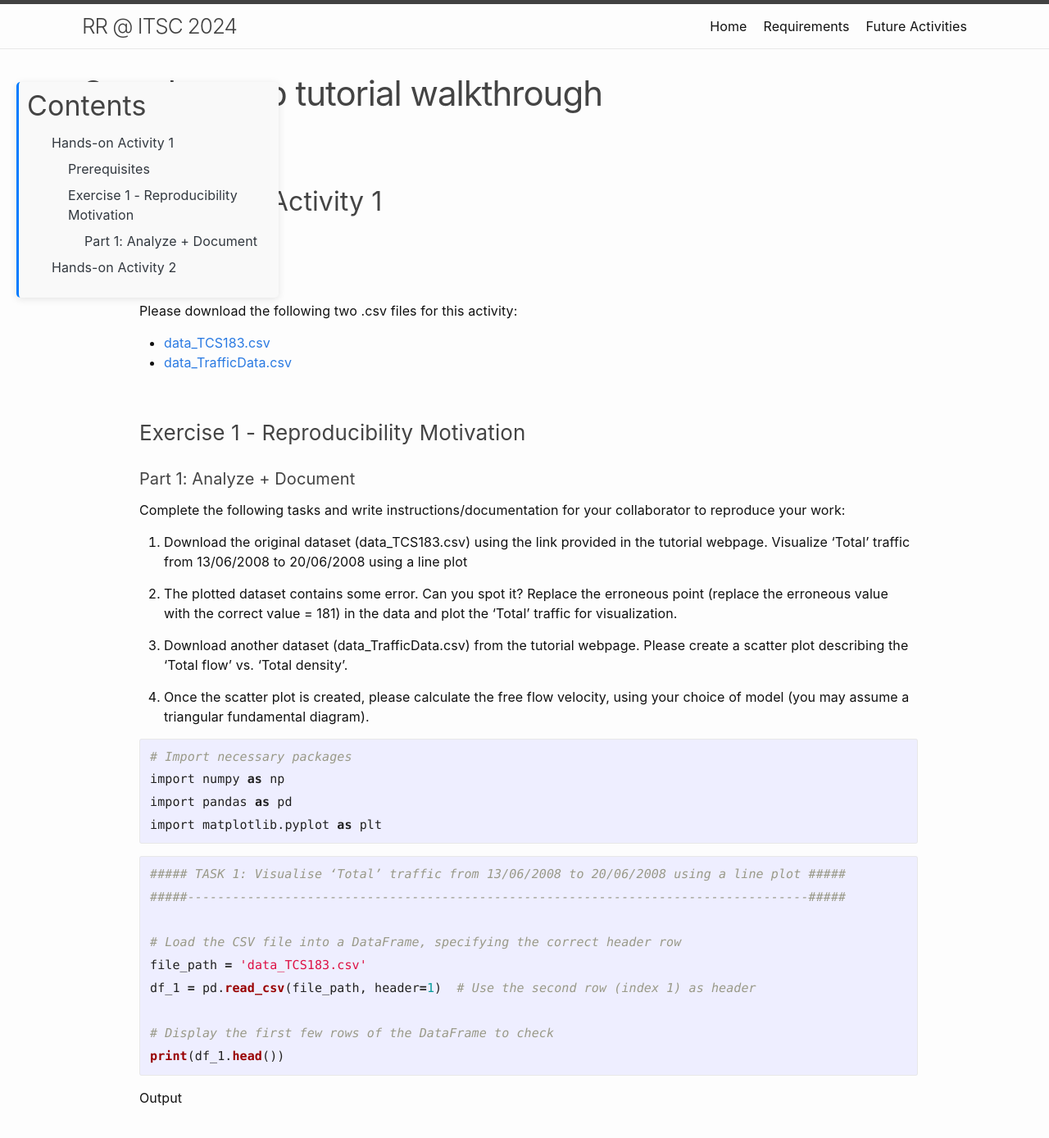
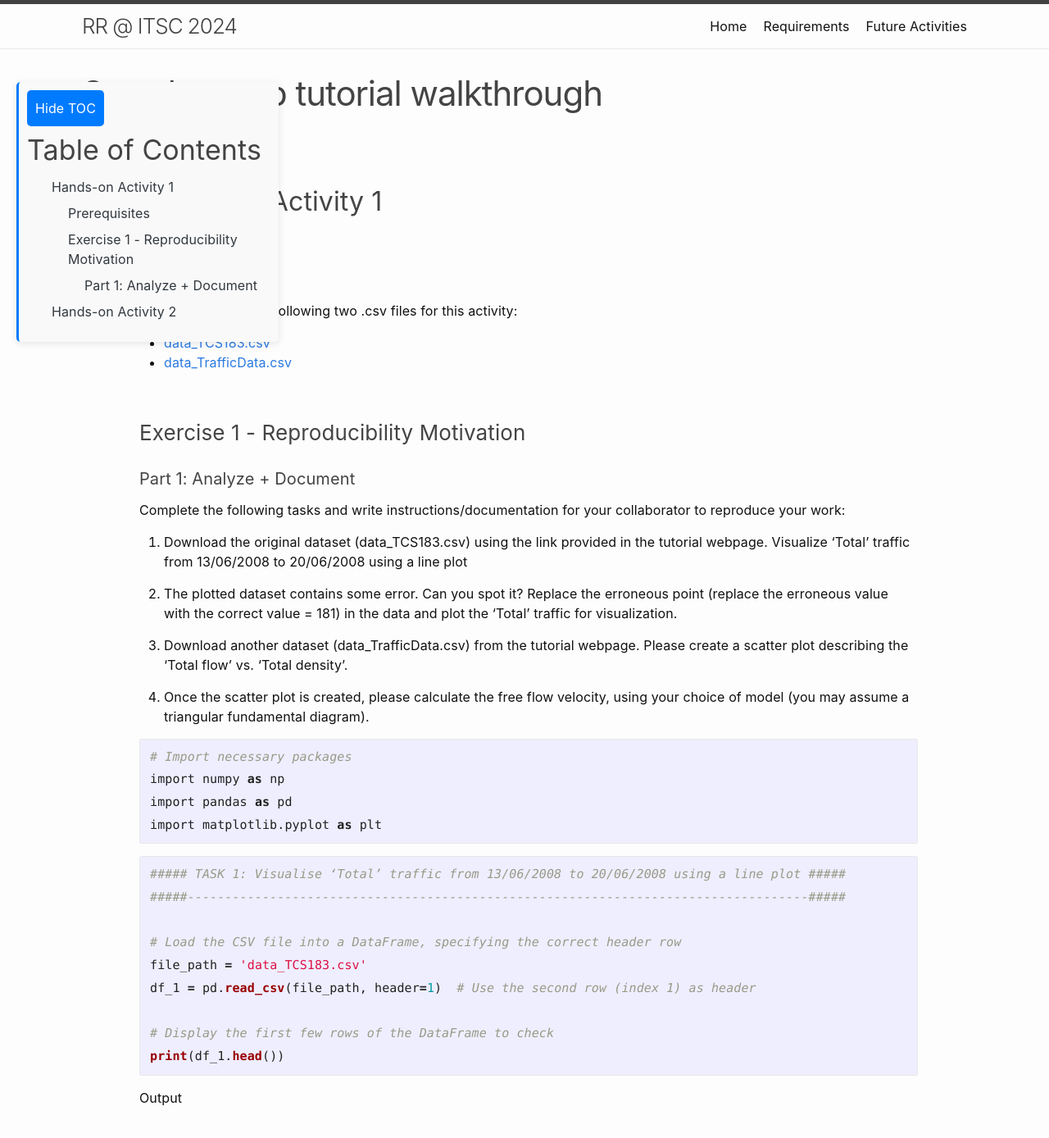
Before and after one commit to RRinTransportation/itsc24-rr-tutorial, a Jekyll site: the page built from step-by-step.md, in a window 1280 px wide and 1400 px high. Shown: the top 1388 px of the window at 82% size. Built offline with Jekyll 4.4.1, drawn with Linux system fonts in a browser that asks for light colours.

Commit message:
Add a button

```diff
--- a/_layouts/post.html
+++ b/_layouts/post.html
@@ -10,6 +10,8 @@ layout: default
 
     <!-- Link to your custom post.css file -->
     <link rel="stylesheet" href="{{ "/assets/css/post.css" | relative_url }}">
+
+    <!-- If you have any other stylesheets like main.css, they should also be linked here -->
 </head>
 <body>
 <article class="post h-entry" itemscope itemtype="http://schema.org/BlogPosting">
@@ -39,10 +41,11 @@ layout: default
 
   <!-- New container for content and TOC sidebar -->
   <div class="post-container">
-    <!-- Sidebar TOC -->
-    <aside class="toc-sidebar active"> <!-- Initially visible -->
-      <nav>
-        <h3>Contents</h3>
+    <!-- Sidebar TOC with a toggle button -->
+    <aside class="toc-sidebar">
+      <button id="toc-toggle" class="toc-toggle">Hide TOC</button> <!-- Add button to toggle TOC -->
+      <nav id="toc-container">
+        <h3>Table of Contents</h3>
         <ul id="toc">
           <!-- This will be populated by JavaScript -->
         </ul>
@@ -61,9 +64,6 @@ layout: default
 
   <a class="u-url" href="{{ page.url | relative_url }}" hidden></a>
 </article>
-
-<!-- Toggle Button for TOC -->
-<button class="toc-toggle-btn">Toggle TOC</button>
 
 <!-- Add the JavaScript before the closing body tag -->
 <script>
@@ -93,12 +93,17 @@ document.addEventListener("DOMContentLoaded", function() {
         toc.appendChild(tocItem);
     });
 
-    // TOC toggle functionality
-    const toggleButton = document.querySelector('.toc-toggle-btn');
-    const tocSidebar = document.querySelector('.toc-sidebar');
-    toggleButton.addEventListener('click', function() {
-        tocSidebar.classList.toggle('collapsed');
-        tocSidebar.classList.toggle('active');
+    // Toggle TOC visibility
+    const tocToggle = document.getElementById('toc-toggle');
+    const tocContainer = document.getElementById('toc-container');
+    tocToggle.addEventListener('click', function() {
+        if (tocContainer.style.display === 'none') {
+            tocContainer.style.display = 'block';
+            tocToggle.innerText = 'Hide TOC';
+        } else {
+            tocContainer.style.display = 'none';
+            tocToggle.innerText = 'Show TOC';
+        }
     });
 });
 </script>
--- a/assets/css/post.css
+++ b/assets/css/post.css
@@ -121,3 +121,17 @@
 .toc-sidebar.active {
     display: block;            /* Show TOC when active */
 }
+
+.toc-toggle {
+    background-color: #007bff;
+    color: white;
+    border: none;
+    padding: 10px;
+    margin-bottom: 10px;
+    cursor: pointer;
+    border-radius: 5px;
+}
+
+.toc-toggle:hover {
+    background-color: #0056b3;
+}
```
